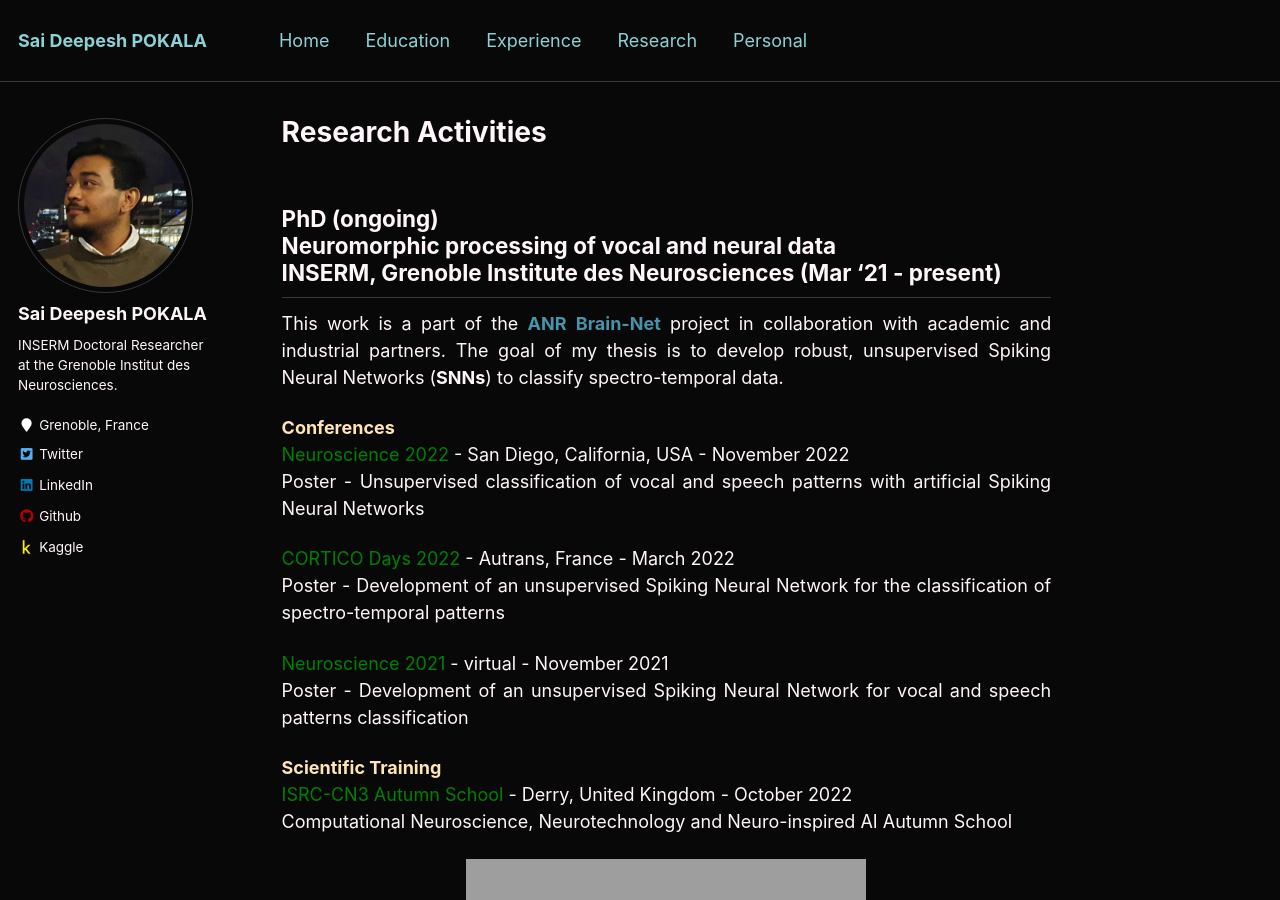
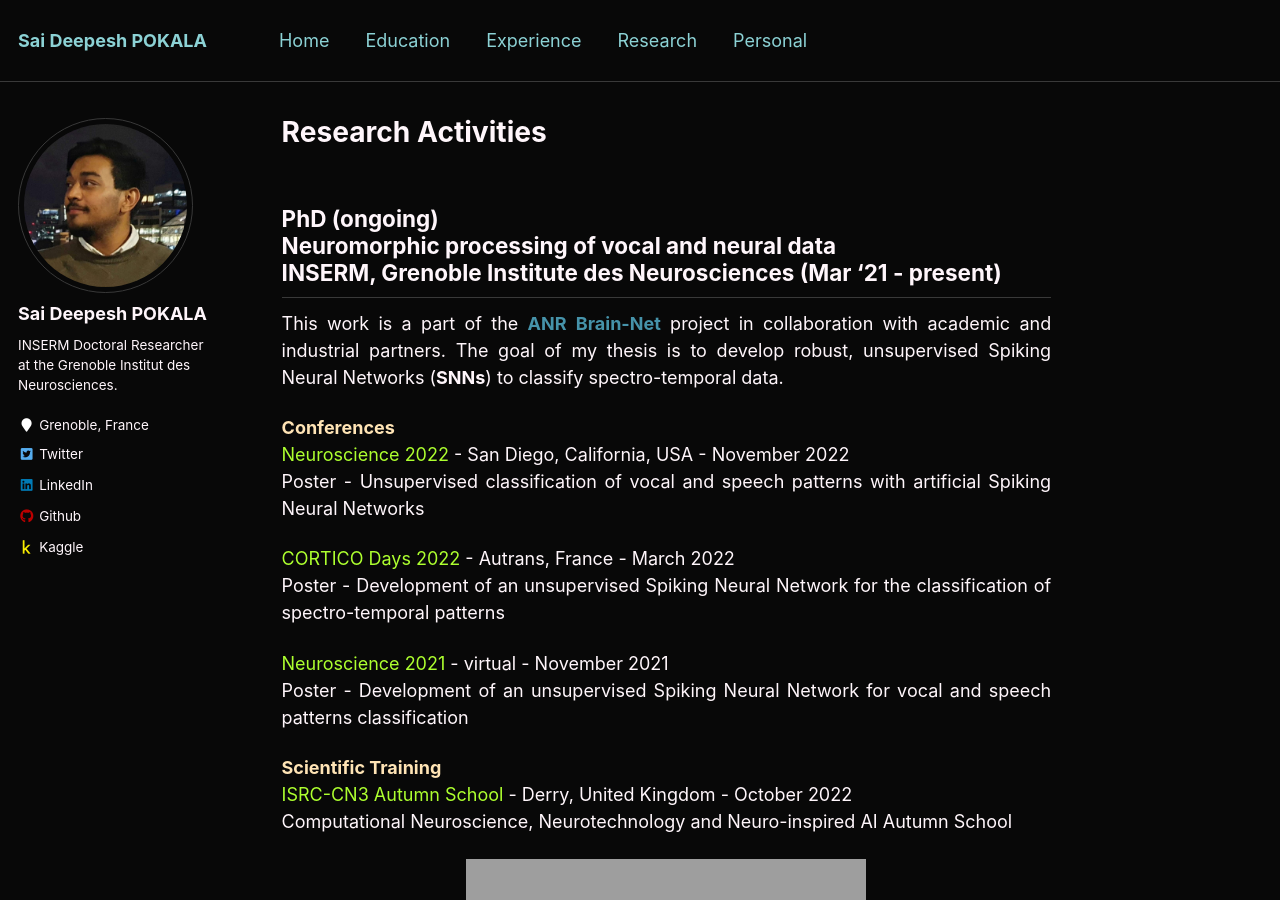
Before and after one commit to saideepesh/saideepesh.github.io, a Jekyll site: the page built from _pages/research.md, in a window 1280 px wide and 900 px high. Built offline with Jekyll 4.4.1, drawn with Linux system fonts in a browser that asks for light colours.

Commit message:
Update research.md

```diff
--- a/_pages/research.md
+++ b/_pages/research.md
@@ -11,18 +11,18 @@ This work is a part of the [**ANR**](https://anr.fr/en/){:target="_blank" rel="n
 
 <font size="4.5"><span style="color:moccasin"><b>Conferences</b></span></font>
 
-<span style="color:green">Neuroscience 2022</span> - San Diego, California, USA - November 2022\
+<span style="color:greenyellow">Neuroscience 2022</span> - San Diego, California, USA - November 2022\
 Poster - Unsupervised classification of vocal and speech patterns with artificial Spiking Neural Networks
 
-<span style="color:green">CORTICO Days 2022</span> - Autrans, France - March 2022\
+<span style="color:greenyellow">CORTICO Days 2022</span> - Autrans, France - March 2022\
 Poster - Development of an unsupervised Spiking Neural Network for the classification of spectro-temporal patterns
 
-<span style="color:green">Neuroscience 2021</span> - virtual - November 2021\
+<span style="color:greenyellow">Neuroscience 2021</span> - virtual - November 2021\
 Poster - Development of an unsupervised Spiking Neural Network for vocal and speech patterns classification
 
 <font size="4.5"><span style="color:moccasin"><b>Scientific Training</b></span></font>
 
-<span style="color:green">ISRC-CN3 Autumn School</span> - Derry, United Kingdom - October 2022\
+<span style="color:greenyellow">ISRC-CN3 Autumn School</span> - Derry, United Kingdom - October 2022\
 Computational Neuroscience, Neurotechnology and Neuro-inspired AI Autumn School
 
 
```
